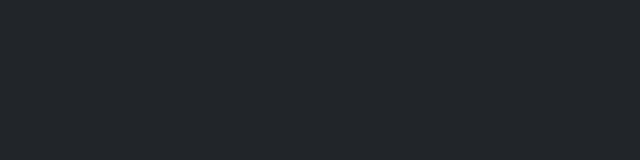
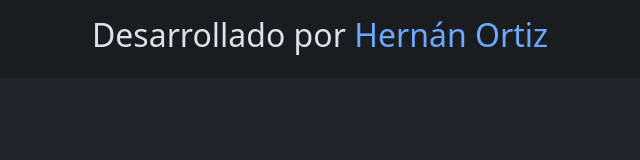
Before and after one commit to hernanortiz1/ejercicio6DOM, a plain HTML site: page index.html in a window 1280 px wide. Shown: the whole page, without its empty margins (320-960 px from the left). Drawn offline with nearby package versions, Linux system fonts and the light colour scheme.

Commit message:
agregue footer

```diff
--- a/index.html
+++ b/index.html
@@ -16,6 +16,18 @@
     <title>Ejercicio 6 DOM</title>
   </head>
 <body>
-
+    <footer class="bg-dark-subtle py-3">
+      <div class="container d-flex gap-3 justify-content-center">
+        <h2>
+          Desarrollado por
+          <a
+            href="https://github.com/hernanortiz1/"
+            class="text-decoration-none"
+            target="_blank"
+            >Hernán Ortiz</a
+          >
+        </h2>
+      </div>
+    </footer>
 </body>
 </html>
```
